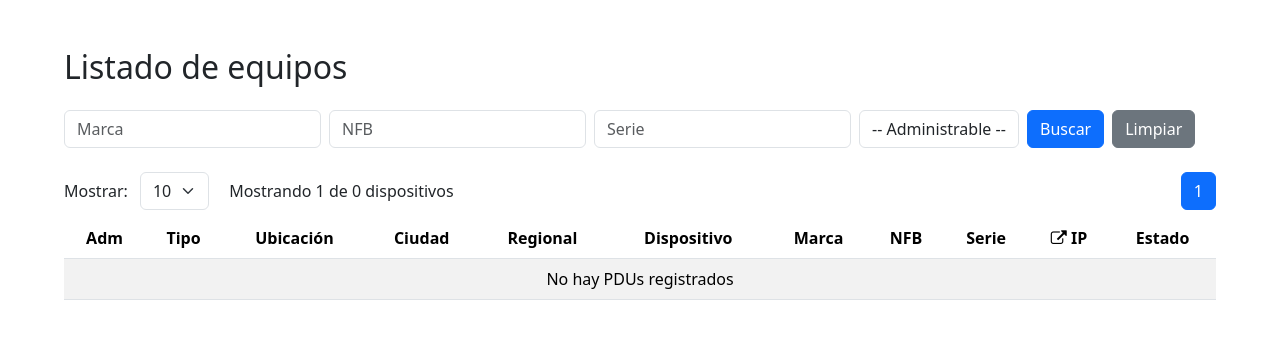
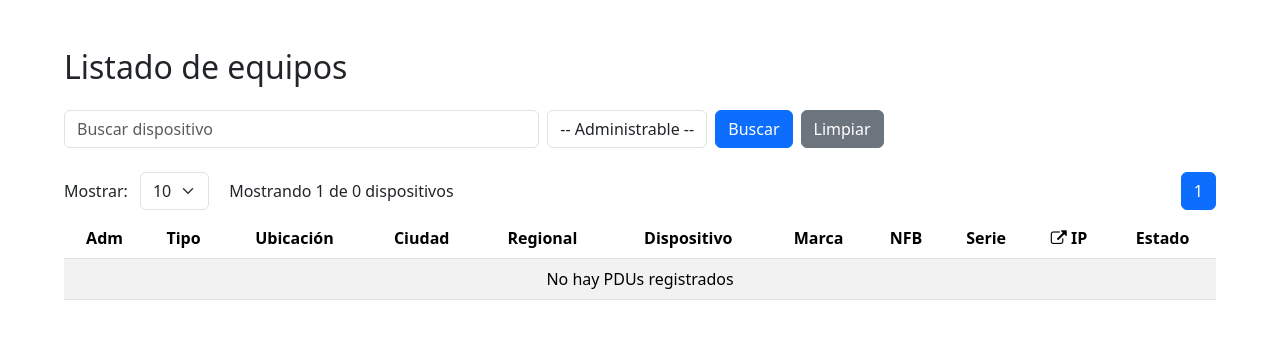
Before and after one commit to GitGiuGin/monitoreo_dispositivos, a Django app: page /pdu/ in a window 1280 px wide. Shown: the part 56-395 px from the top of the page. Run offline with Django 5.2, Linux system fonts and the light colour scheme; the visitor is signed in with stand-in values (Sample User, id 1); data that the repository does not hold is empty; some libraries are stand-ins or nearby versions.

Commit message:
Correxiones al filtro de busqueda en Listado PDU

```diff
--- a/apps/pdu/templates/pdu/listado_pdu.html
+++ b/apps/pdu/templates/pdu/listado_pdu.html
@@ -12,14 +12,8 @@
     </div>
     <form method="get" class="row g-2 align-items-center mb-4 d-flex flex-wrap">
         <input type="hidden" name="page" value="{{ page_obj.number }}">
-        <div class="col-auto">
-            <input type="text" name="marca" value="{{ marca }}" class="form-control" placeholder="Marca">
-        </div>
-        <div class="col-auto">
-            <input type="text" name="nfb" value="{{ nfb }}" class="form-control" placeholder="NFB">
-        </div>
-        <div class="col-auto">
-            <input type="text" name="serie" value="{{ serie }}" class="form-control" placeholder="Serie">
+        <div class="col-12 col-md-5">
+            <input type="text" id="buscar" name="buscar" placeholder="Buscar dispositivo" class="form-control w-100">
         </div>
         <div class="col-auto">
             <select name="admin" class="form-control">
@@ -62,14 +56,14 @@
                 {% if page_obj.has_previous %}
                 <li class="page-item">
                     <a class="page-link"
-                        href="?page={{ page_obj.previous_page_number }}&items={{ items }}&marca={{ marca }}&nfb={{ nfb }}&serie={{ serie }}&admin={{ admin }}">Anterior</a>
+                        href="?page={{ num }}&items={{ items }}&buscar={{ buscar }}&admin={{ admin }}">Anterior</a>
                 </li>
                 {% endif %}
 
                 {% for num in rango_paginas %}
                 <li class="page-item {% if num == page_obj.number %}active{% endif %}">
                     <a class="page-link"
-                        href="?page={{ num }}&items={{ items }}&marca={{ marca }}&nfb={{ nfb }}&serie={{ serie }}&admin={{ admin }}">
+                        href="?page={{ num }}&items={{ items }}&buscar={{ buscar }}&admin={{ admin }}">
                         {{ num }}</a>
                 </li>
                 {% endfor %}
@@ -77,7 +71,7 @@
                 {% if page_obj.has_next %}
                 <li class="page-item">
                     <a class="page-link"
-                        href="?page={{ page_obj.next_page_number }}&items={{ items }}&marca={{ marca }}&nfb={{ nfb }}&serie={{ serie }}&admin={{ admin }}">Siguiente</a>
+                        href="?page={{ num }}&items={{ items }}&buscar={{ buscar }}&admin={{ admin }}">Siguiente</a>
                 </li>
                 {% endif %}
             </ul>
@@ -180,7 +174,6 @@
     </div>
 </div>
 
-
 <script>
 document.getElementById('items').addEventListener('change', function() {
     const url = new URL(window.location.href);
--- a/apps/pdu/views.py
+++ b/apps/pdu/views.py
@@ -18,9 +18,7 @@ def vista_pdu(request):
 
 @login_required
 def listado_pdu(request):
-    marca = request.GET.get('marca', '').strip()
-    nfb = request.GET.get('nfb', '').strip()
-    serie = request.GET.get('serie', '').strip()
+    buscar = request.GET.get('buscar', '').strip()
     admin = request.GET.get('admin', '').strip()
 
     pdus = controller.listado_pdu()
@@ -32,14 +30,18 @@ def listado_pdu(request):
         nfb_valor = getattr(pdu, 'nfb', '') or ''
         serie_valor = getattr(pdu, 'serie', '') or ''
         admin_valor = getattr(pdu, 'admin', False)
+        ubicacion_nombre = getattr(pdu.ubicacion, 'nombre', '') or ''
+        ciudad_nombre = getattr(getattr(pdu.ubicacion, 'ciudad', None), 'nombre', '') or ''
+        dispositivo = getattr(getattr(pdu.modelo, 'marca', None), 'dispositivo', '') or ''
+        ip_valor = getattr(pdu, 'ip', '') or ''
 
-        # Verificar coincidencias
-        if marca and marca.lower() not in (nombre_marca.lower() + ' ' + nombre_modelo.lower()):
-            continue
-        if nfb and nfb.lower() not in nfb_valor.lower():
-            continue
-        if serie and serie.lower() not in serie_valor.lower():
-            continue
+        if buscar:
+            texto = (
+                f"{nombre_marca} {nombre_modelo} {nfb_valor} {serie_valor} "
+                f"{ubicacion_nombre} {ciudad_nombre} {dispositivo} {ip_valor}"
+            ).lower()
+            if buscar.lower() not in texto:
+                continue
         if admin in ['True', 'False'] and admin_valor != (admin == 'True'):
             continue
 
@@ -78,9 +80,7 @@ def listado_pdu(request):
         'modelos': listar_modelos(),
         'ciudades': listar_ciudad(),
         'tipos': listar_tipos(),
-        'marca': marca,
-        'nfb': nfb,
-        'serie': serie,
+        'buscar': buscar,
         'admin': admin,
     }
 
```
Also changed, not shown: static/img/Fondo.jpg (deleted).
